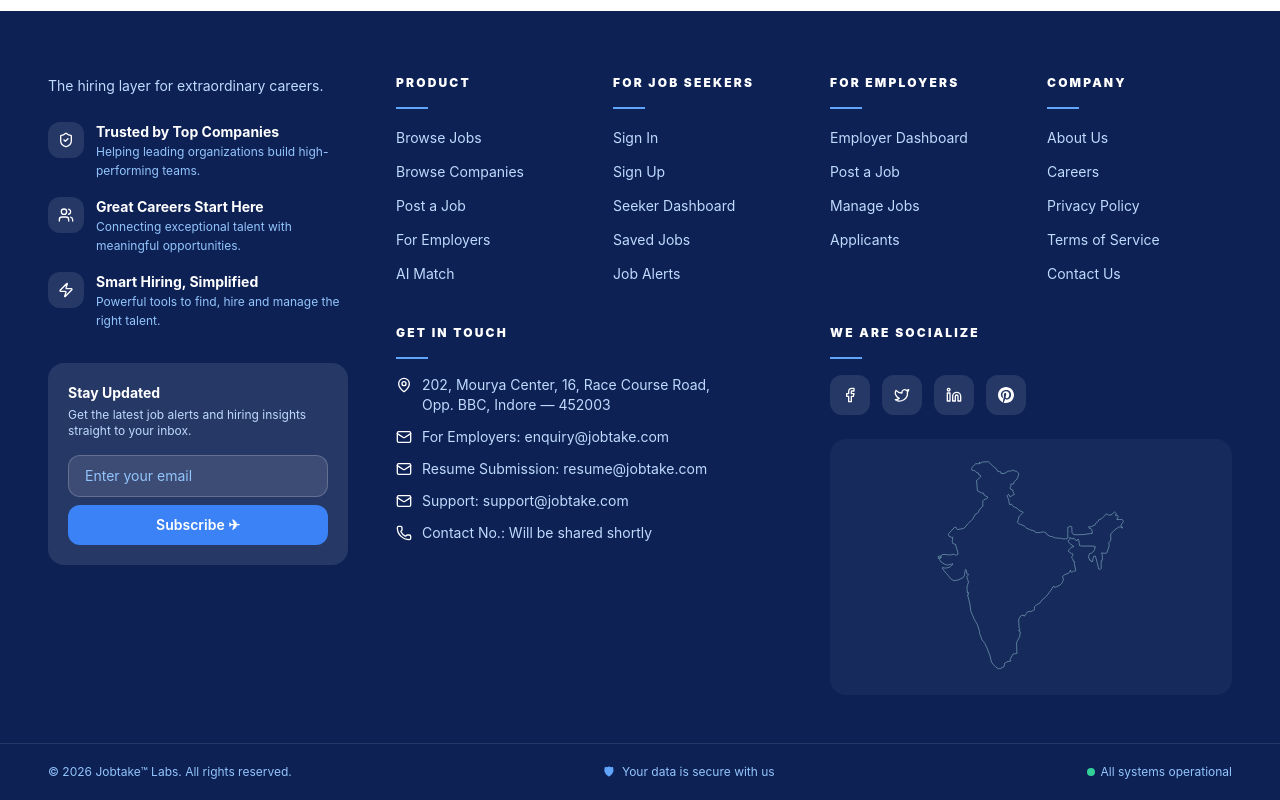
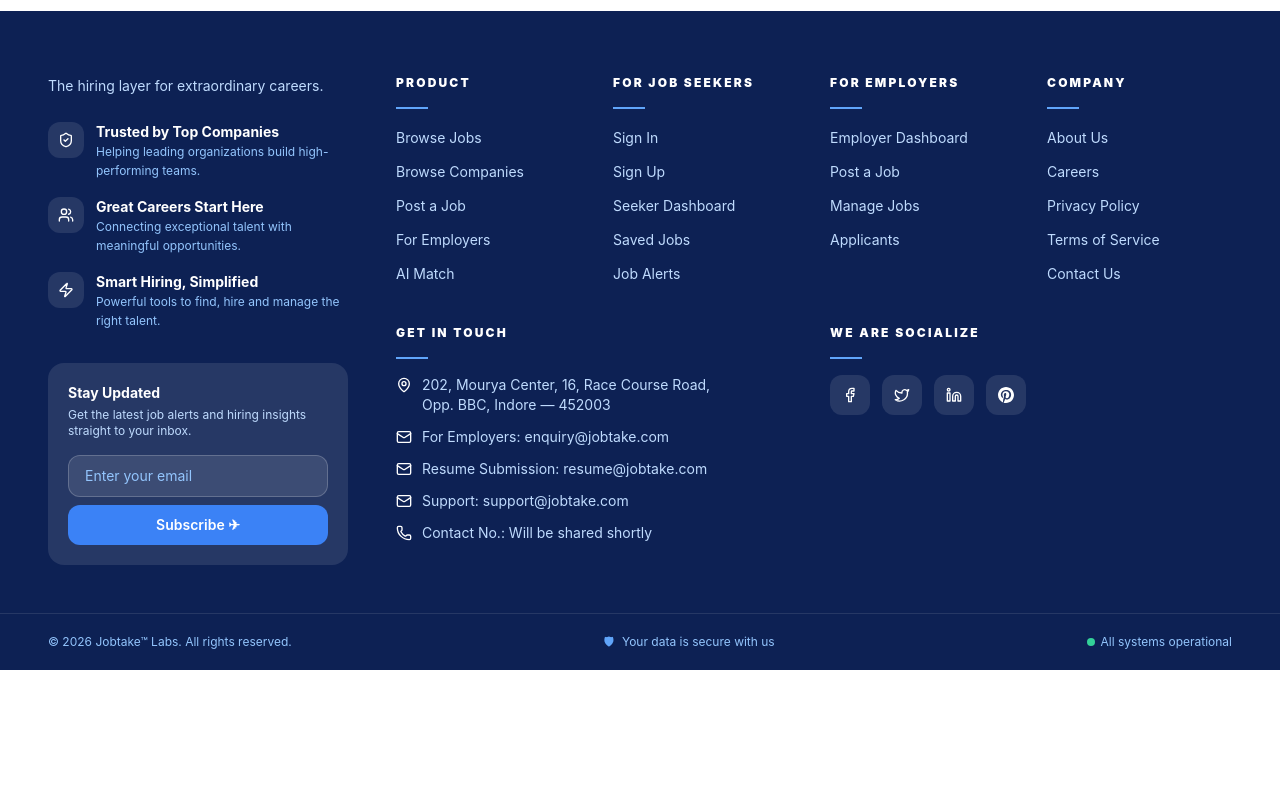
Before and after one commit to danishlone397-stellarit/Jobtake_Final, a Next.js app in the folder frontend/: page / in a window 1280 px wide. Shown: the part 2897-3697 px from the top of the page. After the commit the page ends 3567 px from the top, so only its background shows below. Built offline with nearby package versions, Linux system fonts and the light colour scheme; no server answers; the database is empty; a web font is replaced by a local one.

Commit message:
Remove India map graphic from footer

```diff
--- a/frontend/src/components/PublicFooter.tsx
+++ b/frontend/src/components/PublicFooter.tsx
@@ -1,6 +1,4 @@
 import Link from "next/link";
-import Image from "next/image";
-import indiaMap from "@/assets/img/india-map.svg";
 import { Facebook, Twitter, Linkedin, MapPin, Mail, Phone, ShieldCheck, Users, Zap } from "lucide-react";
 
 const COLS = [
@@ -173,18 +171,6 @@ export function PublicFooter() {
                     </a>
                   ))}
                 </div>
-
-                {/* India map */}
-                <div className="mt-6 rounded-2xl overflow-hidden p-4 flex justify-center" style={{ background: "rgba(255,255,255,0.04)" }}>
-                  <Image
-                    src={indiaMap}
-                    alt="India"
-                    width={667}
-                    height={777}
-                    className="h-56 w-auto object-contain opacity-70"
-                    style={{ filter: "brightness(0) saturate(100%) invert(72%) sepia(40%) saturate(500%) hue-rotate(180deg) brightness(1.3)" }}
-                  />
-                </div>
               </div>
             </div>
           </div>
```
